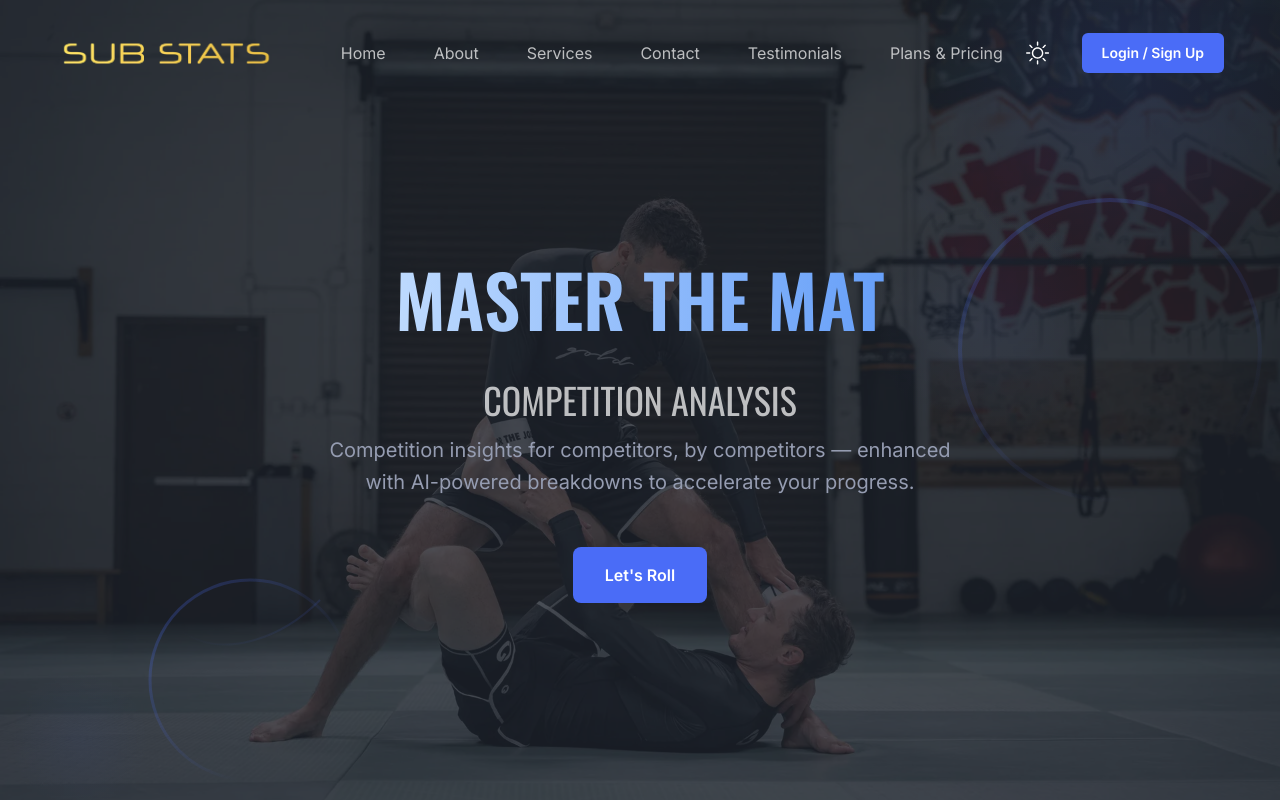
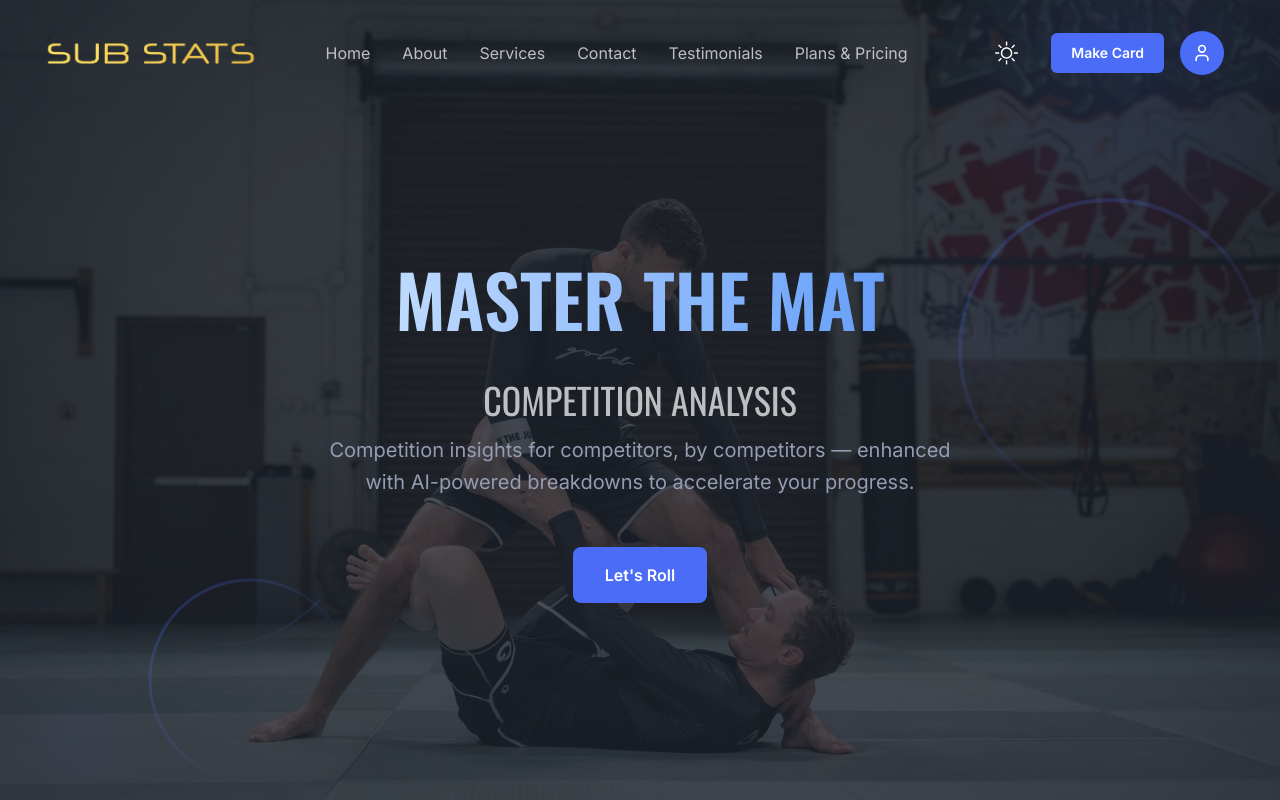
Before and after one commit to sobanomar/substats-app, a Next.js app: page / in a window 1280 px wide. Shown: the top 800 px of the page. Built offline with nearby package versions, Linux system fonts and the light colour scheme.

Commit message:
feat: add make card button in header

```diff
--- a/components/Header/index.tsx
+++ b/components/Header/index.tsx
@@ -3,6 +3,7 @@ import Image from "next/image";
 import Link from "next/link";
 import { usePathname } from "next/navigation";
 import { useEffect, useState } from "react";
+import { User } from "lucide-react";
 import ThemeToggler from "./ThemeToggler";
 import menuData from "./menuData";
 import logoDark from "@/public/jiu-jitsu/subs-stats_logo-no-bg_text.png";
@@ -47,13 +48,16 @@ const Header = () => {
 
   const usePathName = usePathname();
   const authUrl = "https://portal.substats.app/signup";
-  const authButtonClassName =
-    "inline-flex items-center justify-center rounded-md bg-primary px-5 py-2.5 text-sm font-semibold text-white transition-colors duration-300 hover:bg-primary/90";
+  const cardsUrl = "https://cards.substats.app/";
+  const primaryButtonClassName =
+    "inline-flex items-center justify-center rounded-md bg-primary px-5 py-2.5 text-sm font-semibold text-white transition-transform duration-300 hover:scale-105 hover:bg-primary/90";
+  const iconButtonClassName =
+    "inline-flex h-11 w-11 items-center justify-center rounded-full bg-primary text-white transition-transform duration-300 hover:scale-105 hover:bg-primary/90";
 
   return (
     <div className={`relative ${sticky ? "h-[76px]" : "h-0"}`}>
       <header
-        className={`header fixed left-1/2 top-4 z-40 flex w-[calc(100%-2rem)] max-w-[1200px] -translate-x-1/2 items-center rounded-xl bg-transparent pl-4 transition-all duration-300 ease-in-out
+        className={`header max-w-8xl fixed left-1/2 top-4 z-40 flex w-[calc(100%-2rem)] -translate-x-1/2 rounded-xl bg-transparent  transition-all duration-300 ease-in-out
           ${
             sticky
               ? "bg-white !bg-opacity-10 shadow-sticky backdrop-blur-md dark:border-gray-dark dark:bg-gray-dark dark:shadow-sticky-dark"
@@ -83,7 +87,7 @@ const Header = () => {
                   onClick={navbarToggleHandler}
                   id="navbarToggler"
                   aria-label="Mobile Menu"
-                  className="absolute right-4 top-1/2 block translate-y-[-50%] rounded-lg lg:hidden"
+                  className="absolute right-4 top-1/2 block translate-y-[-50%] rounded-lg xl:hidden"
                 >
                   <span
                     className={`relative my-1.5 block h-0.5 w-[30px] bg-black transition-all duration-300 dark:bg-white ${
@@ -103,20 +107,20 @@ const Header = () => {
                 </button>
                 <nav
                   id="navbarCollapse"
-                  className={`navbar absolute right-0 z-30 w-[250px] rounded border-[.5px] border-body-color/50 bg-white px-6 duration-300 dark:border-body-color/20 dark:bg-dark lg:visible lg:static lg:w-auto lg:border-none lg:!bg-transparent lg:p-0 lg:opacity-100 ${
+                  className={`navbar absolute right-0 z-30 w-[250px] rounded border-[.5px] border-body-color/50 bg-white px-6 duration-300 dark:border-body-color/20 dark:bg-dark xl:visible xl:static xl:w-auto xl:border-none xl:!bg-transparent xl:p-0 xl:opacity-100 ${
                     navbarOpen
                       ? "visibility top-full opacity-100"
                       : "invisible top-[120%] opacity-0"
                   }`}
                 >
-                  <ul className="block lg:flex lg:space-x-12">
+                  <ul className="block xl:flex xl:space-x-8">
                     {menuData.map((menuItem, index) => (
                       <li key={index} className="group relative">
                         {menuItem.path ? (
                           <a
                             onClick={closeNavbar}
                             href={menuItem.path}
-                            className={`flex py-2 text-base lg:mr-0 lg:inline-flex lg:px-0  ${
+                            className={`flex py-2 text-base xl:mr-0 xl:inline-flex xl:px-0  ${
                               usePathName === menuItem.path
                                 ? "text-primary dark:text-white"
                                 : "text-dark hover:text-primary dark:text-white/70 dark:hover:text-white"
@@ -128,10 +132,10 @@ const Header = () => {
                           <>
                             <p
                               onClick={() => handleSubmenu(index)}
-                              className="flex cursor-pointer items-center justify-between py-2 text-base text-dark group-hover:text-primary dark:text-white/70 dark:group-hover:text-white lg:mr-0 lg:inline-flex lg:px-0 "
+                              className="flex cursor-pointer items-center justify-between py-2 text-base text-dark group-hover:text-primary dark:text-white/70 dark:group-hover:text-white xl:mr-0 xl:inline-flex xl:px-0 "
                             >
                               {menuItem.title}
-                              <span className="pl-3">
+                              <span className="pl-0">
                                 <svg width="25" height="24" viewBox="0 0 25 24">
                                   <path
                                     fillRule="evenodd"
@@ -143,7 +147,7 @@ const Header = () => {
                               </span>
                             </p>
                             <div
-                              className={`submenu relative left-0 top-full rounded-sm bg-white transition-[top] duration-300 group-hover:opacity-100 dark:bg-dark lg:invisible lg:absolute lg:top-[110%] lg:block lg:w-[250px] lg:p-4 lg:opacity-0 lg:shadow-lg lg:group-hover:visible lg:group-hover:top-full ${
+                              className={`submenu relative left-0 top-full rounded-sm bg-white transition-[top] duration-300 group-hover:opacity-100 dark:bg-dark xl:invisible xl:absolute xl:top-[110%] xl:block xl:w-[250px] xl:p-4 xl:opacity-0 xl:shadow-lg xl:group-hover:visible xl:group-hover:top-full ${
                                 openIndex === index ? "block" : "hidden"
                               }`}
                             >
@@ -152,7 +156,7 @@ const Header = () => {
                                   href={submenuItem.path}
                                   key={index}
                                   onClick={closeNavbar}
-                                  className="block rounded py-2.5 text-sm text-dark hover:text-primary dark:text-white/70 dark:hover:text-white lg:px-3"
+                                  className="block rounded py-2.5 text-sm text-dark hover:text-primary dark:text-white/70 dark:hover:text-white xl:px-3"
                                 >
                                   {submenuItem.title}
                                 </Link>
@@ -163,26 +167,45 @@ const Header = () => {
                       </li>
                     ))}
                   </ul>
-                  <div className="mt-4 border-t border-body-color/10 pt-4 lg:hidden">
+                  <div className="mt-4 flex items-center gap-3 border-t border-body-color/10 pt-4 xl:hidden">
+                    <a
+                      href={cardsUrl}
+                      target="_blank"
+                      rel="noopener noreferrer"
+                      onClick={closeNavbar}
+                      className={`${primaryButtonClassName} flex-1`}
+                    >
+                      Make Card
+                    </a>
                     <a
                       href={authUrl}
                       onClick={closeNavbar}
-                      className={`${authButtonClassName} flex w-full`}
+                      aria-label="Login or sign up"
+                      className={iconButtonClassName}
                     >
-                      Login / Sign Up
+                      <User size={20} />
                     </a>
                   </div>
                 </nav>
               </div>
-              <div className="flex items-center justify-end pr-16 lg:pr-0">
+              <div className="flex items-center justify-end gap-4 pr-16 xl:pr-0">
                 <div>
                   <ThemeToggler />
                 </div>
                 <a
+                  href={cardsUrl}
+                  target="_blank"
+                  rel="noopener noreferrer"
+                  className={`${primaryButtonClassName} hidden xl:inline-flex`}
+                >
+                  Make Card
+                </a>
+                <a
                   href={authUrl}
-                  className={`${authButtonClassName} ml-4 hidden lg:inline-flex`}
+                  aria-label="Login or sign up"
+                  className={`${iconButtonClassName} hidden xl:inline-flex`}
                 >
-                  Login / Sign Up
+                  <User size={20} />
                 </a>
               </div>
             </div>
```
Also changed, not shown: 1 other file (tests, documents, lock files or other folders).
